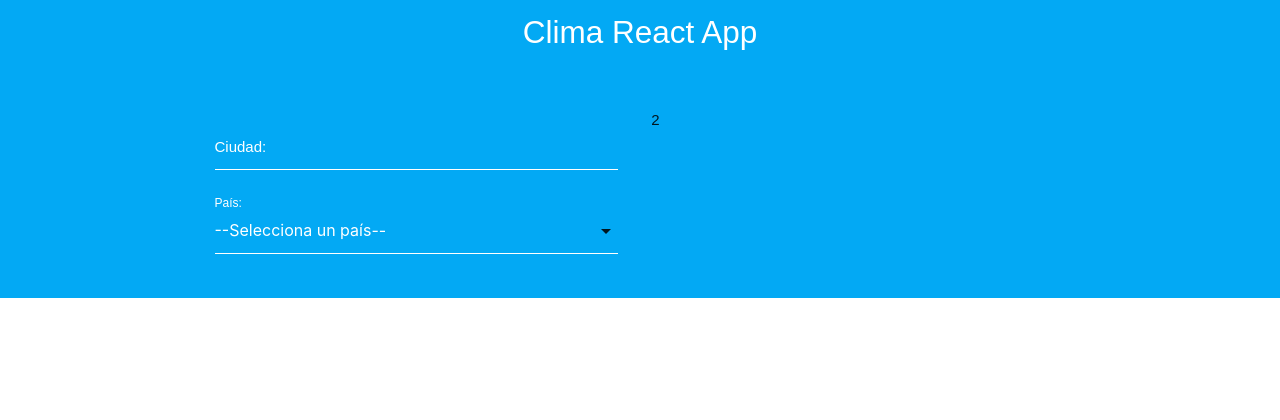
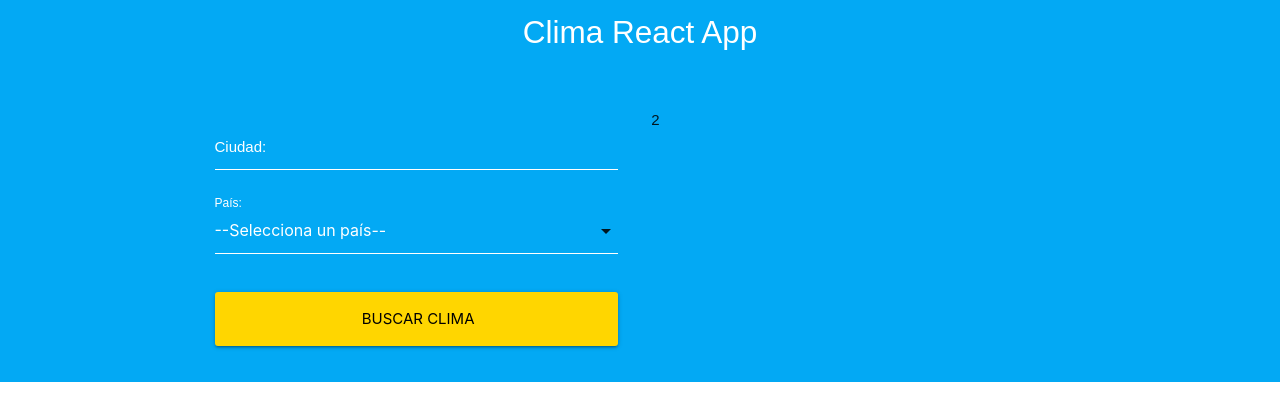
Before and after one commit to axd18/clima, a React (Create React App) app: page / in a window 1280 px wide. Shown: the top 420 px of the page. Built offline with nearby package versions, Linux system fonts and the light colour scheme.

Commit message:
115-validando-formulario

```diff
--- a/src/App.js
+++ b/src/App.js
@@ -1,9 +1,22 @@
-import React, { Fragment } from 'react';
+import React, { Fragment, useState, useEffect} from 'react';
 import Header from './components/Header';
 import Formulario from './components/Formulario';
 
 
 function App() {
+
+  // State del formulario
+  const [busqueda, guardarBusqueda] = useState({
+    ciudad: '',
+    pais: ''
+   });
+
+   const { ciudad, pais } = busqueda;
+
+   useEffect(() => {
+      console.log(ciudad);
+   },[ciudad, pais]);
+
   return (
     <Fragment>
       <Header
@@ -13,7 +26,10 @@ function App() {
         <div className="container">
           <div className="row">
             <div className="col m6 s12">
-              <Formulario />
+              <Formulario
+                busqueda={busqueda}
+                guardarBusqueda={guardarBusqueda}
+              />
             </div>
             <div className="col m6 s12">
               2
--- a/src/components/Formulario.js
+++ b/src/components/Formulario.js
@@ -1,23 +1,80 @@
-import React from 'react';
+import React, { useState }from 'react';
 
-const Formulario = () => {
+const Formulario = ({busqueda, guardarBusqueda}) => {
+
+
+
+  const [error, guardarError] = useState(false);
+
+  // extraer ciudad y pais
+  const { ciudad, pais } = busqueda;
+
+  // funcion que coloca los elementos en el state
+  const handleChange = e => {
+
+    //actualizar el state
+    guardarBusqueda({
+      ...busqueda,
+      [e.target.name] : e.target.value
+    });
+  }
+
+  // cuando el usuario da submit al formulario
+  const handleSubmit = e => {
+    e.preventDefault();
+
+    // validar
+    if(ciudad.trim() === '' || pais.trim() === '') {
+        guardarError(true);
+        return;
+    }
+
+    guardarError(false);
+
+    // pasarlo al componente principal
+
+  }
+
+
   return (
-        <form>
+        <form
+          onSubmit={handleSubmit}
+        >
+          {error ? <p className="red darken-4 error">Todos los campos son obligatorios</p> : null}
           <div className="input-field col s12">
             <input
               type="text"
               name="ciudad"
               id="ciudad"
+              value={ciudad}
+              onChange={handleChange}
             />
             <label htmlFor="ciudad">Ciudad:</label>
           </div>
           <div className="input-field col s12">
             <select
               name="pais"
+              id="pais"
+              value={pais}
+              onChange={handleChange}
             >
                 <option value="">--Selecciona un país--</option>
+                <option value="US">Estados Unidos</option>
+                <option value="MX">México</option>
+                <option value="AR">Argentina</option>
+                <option value="CO">Colombia</option>
+                <option value="CR">Costa Rica</option>
+                <option value="ES">España</option>
+                <option value="PE">Perú</option>
             </select>
                   <label htmlFor="pais">País: </label>
+            </div>
+            <div className="input-field col s12">
+              <input
+              type="submit"
+              value=" Buscar Clima"
+              className="waves-effect waves-light btn-large btn-block yellow accent-4"
+              />
             </div>
         </form>
      );
```
Lines whose indentation alone changed are shown as unchanged.
